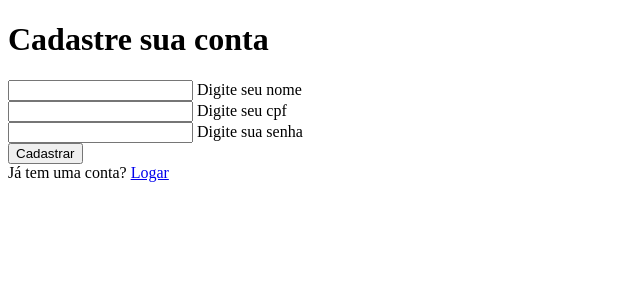
After one commit to Kazechiro/sistema_bancario, a PHP site: page /cadastro.php in a window 1280 px wide. The commit adds this page. Shown: the top 300 px of the page, without its empty margins (0-640 px from the left). Run offline with PHP 8.4, Linux system fonts and the light colour scheme.

Commit message:
cadastro

```diff
--- /dev/null
+++ b/cadastro.php
@@ -0,0 +1,55 @@
+
+<!DOCTYPE html>
+<html lang="en">
+<head>
+  <meta charset="UTF-8">
+  <meta name="viewport" content="width=device-width, initial-scale=1.0">
+  <title>Document</title>
+</head>
+<body>
+<form action="cadastrar.php" id="form_cadastro" method="POST">
+
+<?php
+            if (isset($_SESSION['msg_cadastro'])) {
+                echo $_SESSION['msg_cadastro'];
+                unset($_SESSION['msg_cadastro']);
+            }
+            ?>
+            <h1>
+                Cadastre sua conta
+            </h1>
+
+            <div class="input-container">
+                <input type="text" name="nome" class="input" required>
+                <label class="labelCadastro">
+                    Digite seu nome
+                </label>
+            </div>
+
+            <div class="input-container">
+                <input type="number" name="cpf_cadastro" class="input" required>
+                <label class="labelCadastro">
+                    Digite seu cpf
+                </label>
+            </div>
+
+            <div class="input-container">
+                <input type="text" name="senha" class="input" required>
+                <label class="labelCadastro">
+                    Digite sua senha
+                </label>
+            </div>
+            <div>
+                <button type="submit" class="submit-button" value="Cadastrar">
+                    Cadastrar
+                </button>
+            </div>
+            <div class="cadastro">
+                Já tem uma conta?
+                <a href=index.php>
+                    Logar
+                </a>
+            </div>
+        </form>
+</body>
+</html>
```
Also changed, not shown: cadastrar.php (added, +29 -0 lines), index.php (+0 -12 lines).
